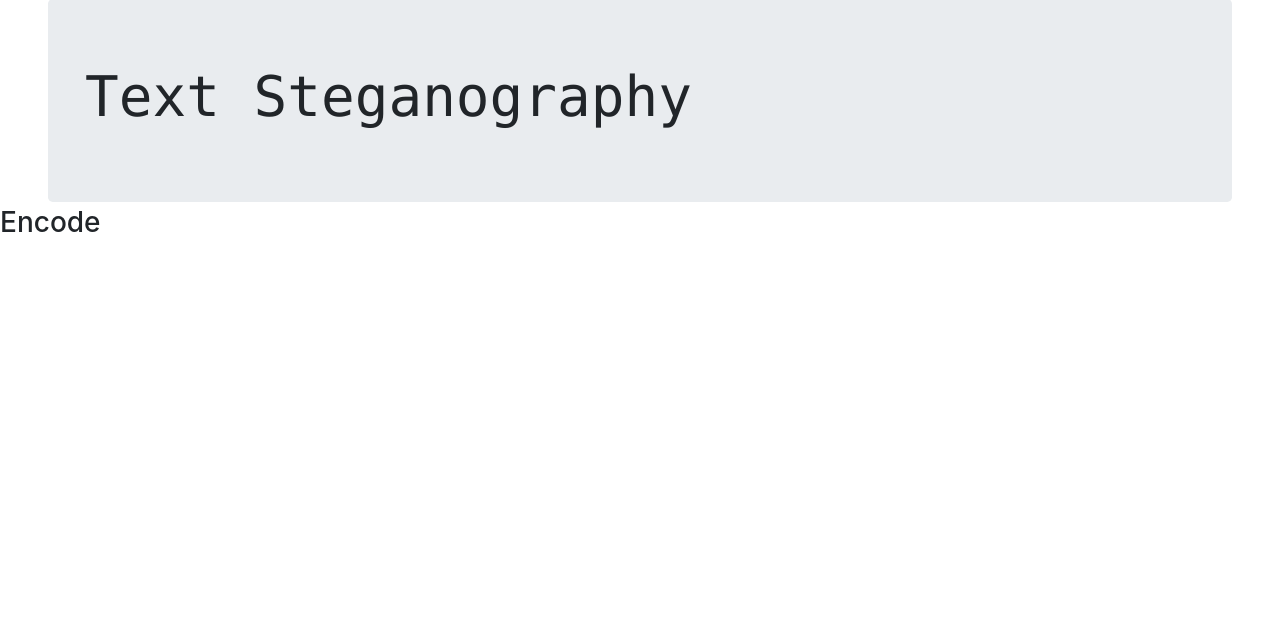
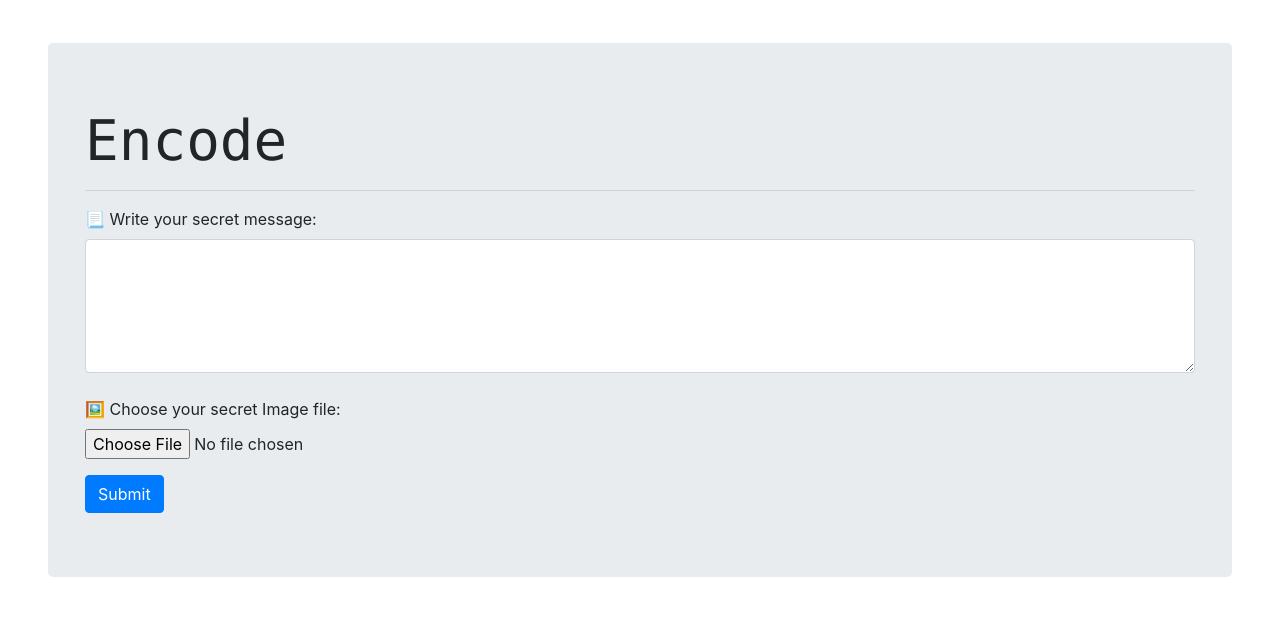
Before and after one commit to ADI-KOTKAR/Stega, a Flask app: page /text/encode in a window 1280 px wide. Shown: the part 331-956 px from the top of the page. Before the commit the page ends 563 px from the top, so only its background shows below. Run offline with Flask 2, Linux system fonts and the light colour scheme; some libraries are stand-ins or nearby versions; grey boxes are pictures that could not be loaded.

Commit message:
text encode done

```diff
--- a/main.py
+++ b/main.py
@@ -8,12 +8,16 @@ from modes.Video.video import video
 
 UPLOAD_IMAGE_FOLDER = 'modes\\Image\\static'
 IMAGE_CACHE_FOLDER = 'modes\\Image\\__pycache__'
+UPLOAD_TEXT_FOLDER = 'modes\\Text\\static'
+TEXT_CACHE_FOLDER = 'modes\\Text\\__pycache__'
 # ALLOWED_EXTENSIONS = {'png', 'jpg', 'jpeg'}
 
 app = Flask(__name__)
 app.secret_key = "hello"
 app.config['UPLOAD_IMAGE_FOLDER'] = UPLOAD_IMAGE_FOLDER
 app.config['IMAGE_CACHE_FOLDER'] = IMAGE_CACHE_FOLDER
+app.config['UPLOAD_TEXT_FOLDER'] = UPLOAD_TEXT_FOLDER
+app.config['TEXT_CACHE_FOLDER'] = TEXT_CACHE_FOLDER
 app.register_blueprint(image, url_prefix="/image")
 app.register_blueprint(audio, url_prefix="/audio")
 app.register_blueprint(text, url_prefix="/text")
--- a/modes/Image/templates/decode-image.html
+++ b/modes/Image/templates/decode-image.html
@@ -9,7 +9,7 @@
             <form action="/image/decode-result" method="POST" enctype = "multipart/form-data">
                 <div class="form-group">
                     <label for="exampleFormControlFile1">🖼️ Choose your encrypted Image file:</label>
-                    <input type="file" name="image" accept="image/*" class="form-control-file" id="exampleFormControlFile1">
+                    <input type="file" name="image" accept="image/*" class="form-control-file" id="exampleFormControlFile1" required>
                 </div>
                 <button type="submit" class="btn btn-primary">Submit</button>
             </form>
--- a/modes/Image/templates/encode-image.html
+++ b/modes/Image/templates/encode-image.html
@@ -9,7 +9,7 @@
             <form action="/image/encode-result" method="POST" enctype = "multipart/form-data">
                 <div class="form-group">
                     <label for="exampleFormControlFile1">🖼️ Choose your secret Image file:</label>
-                    <input type="file" name="image" accept="image/*" class="form-control-file" id="exampleFormControlFile1">
+                    <input type="file" name="image" accept="image/*" class="form-control-file" id="exampleFormControlFile1" required>
                 </div>
                 <button type="submit" class="btn btn-primary">Submit</button>
             </form>
--- a/modes/Text/templates/encode-text.html
+++ b/modes/Text/templates/encode-text.html
@@ -1,5 +1,22 @@
 {% extends 'text.html' %}
 {% block title %} STEGA | Text-Encode {% endblock %}
 {% block content %}
-    <h3>Encode</h3>
+    <div class="jumbotron jumbotron-fluid mx-5 my-5 rounded-lg">
+        <div class="container">
+            <h1 class="display-4 text-monospace">Encode</h1>
+            <hr>
+            <!--Form start-->
+            <form action="/text/encode-result" method="POST" enctype = "multipart/form-data">
+                <div class="form-group">
+                    <label for="exampleFormControlFile1">📃 Write your secret message:</label>
+                    <textarea class="form-control" rows="5" name="message" required></textarea>
+                    <br>
+                    <label for="exampleFormControlFile1">🖼️ Choose your secret Image file:</label>
+                    <input type="file" name="image" accept="image/*" class="form-control-file" id="exampleFormControlFile1" required>
+                </div>
+                <button type="submit" class="btn btn-primary">Submit</button>
+            </form>
+            <!--Form end-->
+        </div>
+    </div>
 {% endblock %}
--- a/modes/Text/templates/text.html
+++ b/modes/Text/templates/text.html
@@ -18,14 +18,6 @@
       </nav>
     <!--Navbar end-->
 
-    <!--Jumbotron start-->
-    <div class="jumbotron jumbotron-fluid mx-5 my-1 rounded-lg">
-        <div class="container">
-            <h1 class="display-4 text-monospace"> Text Steganography</h1>
-        </div>
-    </div>
-    <!--Jumbotron end-->
-
     {% block content %}{% endblock %}
 
     <!--Body end-->
--- a/modes/Text/text.py
+++ b/modes/Text/text.py
@@ -1,11 +1,58 @@
-from flask import Blueprint, render_template
+import os
+from PIL import Image
+import stepic
+import shutil
+from flask import Blueprint, current_app, render_template, url_for, redirect, request, session, flash
+from datetime import timedelta
+from flask_wtf import FlaskForm
+from werkzeug.utils import secure_filename
 
 text = Blueprint("text", __name__, static_folder="static", template_folder="templates")
 
 @text.route("/encode")
 def text_encode():
+    if os.path.exists(current_app.config['TEXT_CACHE_FOLDER']):
+      shutil.rmtree(current_app.config['TEXT_CACHE_FOLDER'], ignore_errors = False)
+    else:
+      print("Not Found")
+
+    if os.path.exists(os.path.join(current_app.config['UPLOAD_TEXT_FOLDER'], "encrypted_text_image.png")):
+      # print("Found")
+      os.remove(os.path.join(current_app.config['UPLOAD_TEXT_FOLDER'], "encrypted_text_image.png"))
+    else:
+      print("Not found")
     return render_template("encode-text.html")
+
+@text.route("/encode-result", methods = ['POST', 'GET'])
+def text_encode_result():
+    if request.method == 'POST':
+        message = request.form['message']
+        if 'file' not in request.files:
+            flash('No image found')
+        file = request.files['image']
+
+        if file.filename == '':
+            flash('No image selected')
+
+        if file:
+            filename = secure_filename(file.filename)
+            file.save(os.path.join(current_app.config['UPLOAD_TEXT_FOLDER'], filename))
+            text_encryption = True
+            encrypt_text(os.path.join(current_app.config['UPLOAD_TEXT_FOLDER'], filename), message)
+        else:
+            text_encryption = False
+        result = request.form
+
+        return render_template("encode-text-result.html",result = result, file=file, text_encryption=text_encryption, message=message)
+
 
 @text.route("/decode")
 def text_decode():
     return render_template("decode-text.html")
+
+# Encryption function
+def encrypt_text(image_1, message):
+    im = Image.open(image_1)
+
+    im1 = stepic.encode(im, bytes(str(message), encoding='utf-8'))
+    im1.save(os.path.join(current_app.config['UPLOAD_TEXT_FOLDER'], "encrypted_text_image.png"))
```
Also changed, not shown: modes/Text/templates/encode-text-result.html (added, +41 -0 lines), templates/home.html (+4 -4 lines).
